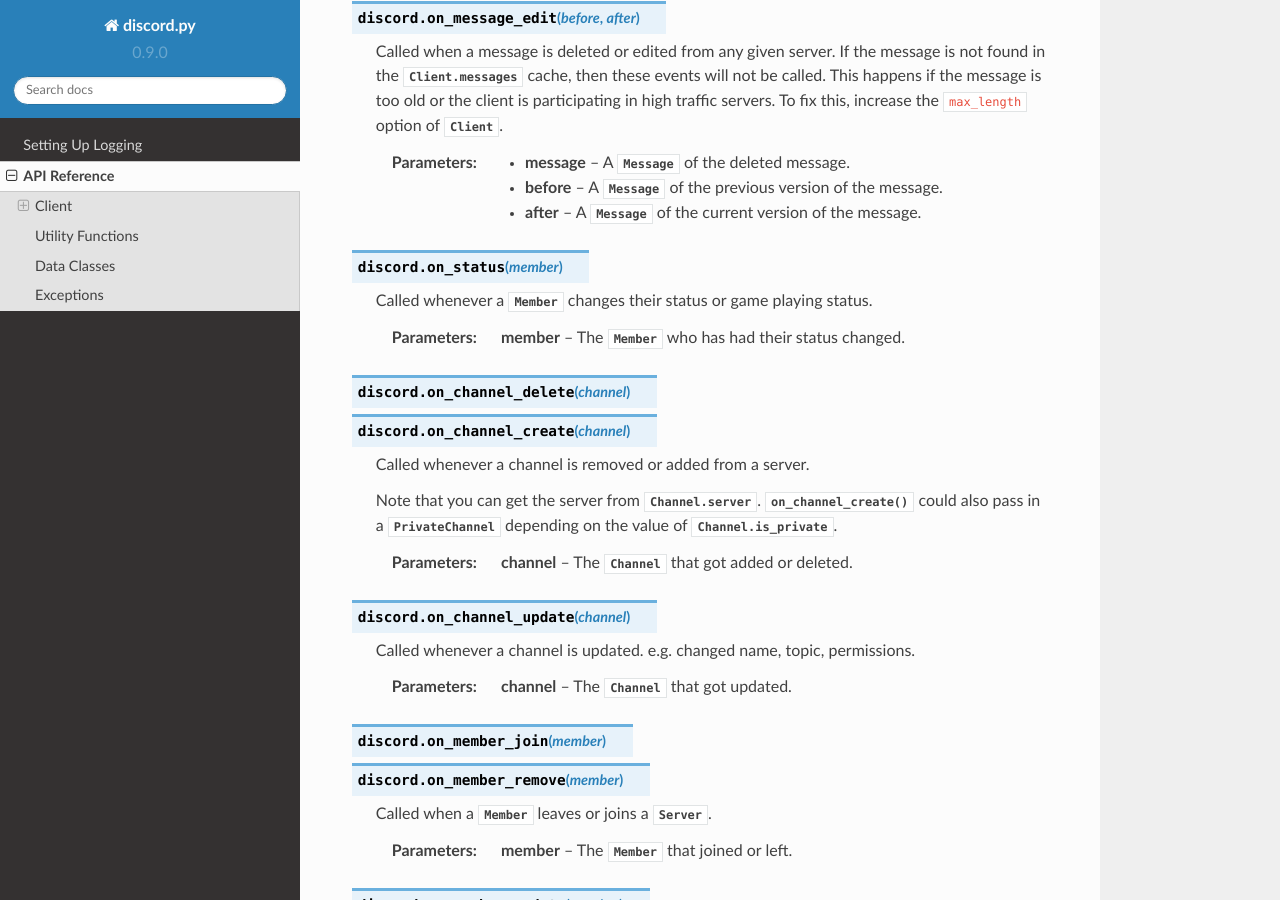
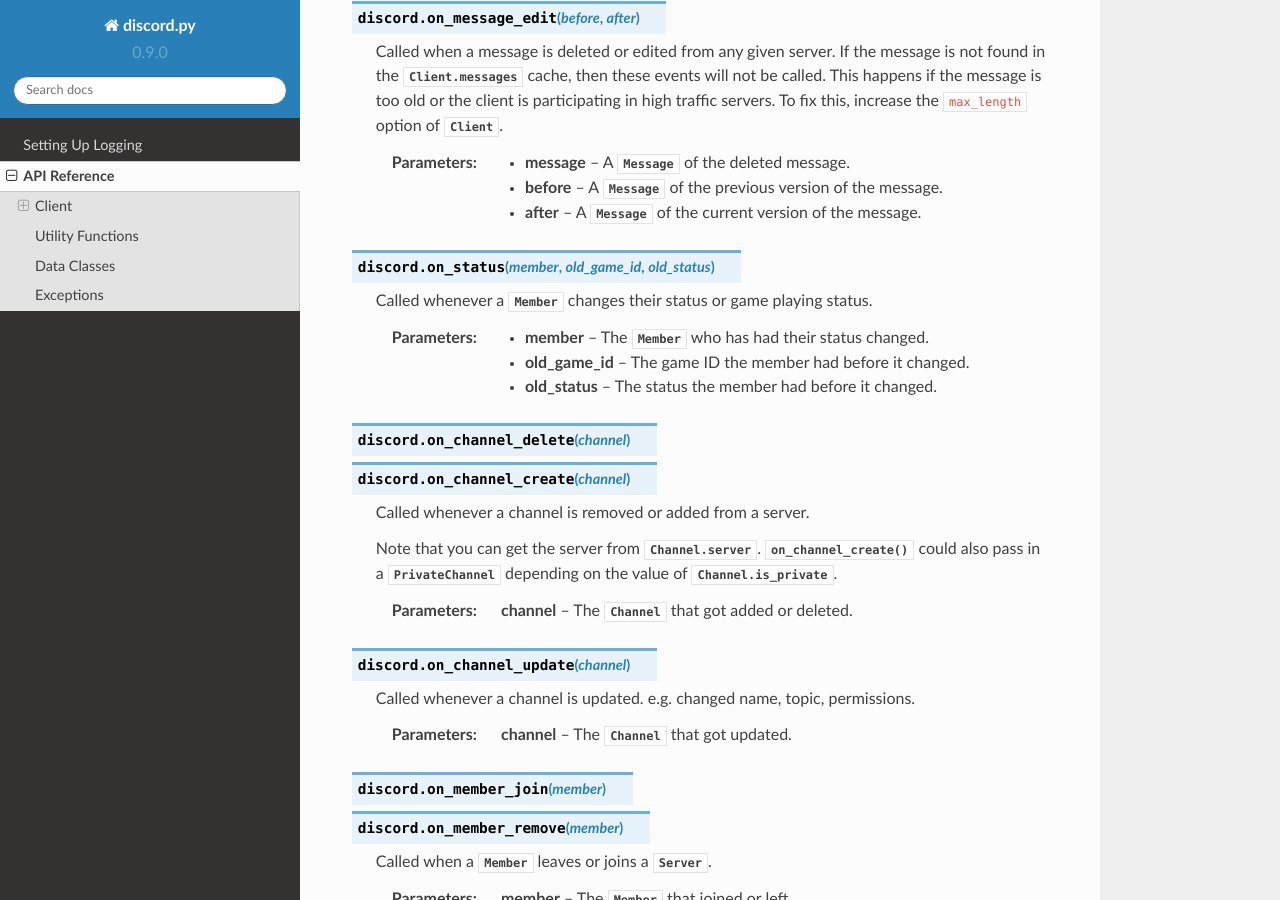
Before and after one commit to Rapptz/discord.py, a Sphinx documentation site: the page built from docs/api.rst, in a window 1280 px wide and 900 px high, scrolled down 2839 px. Built offline with Sphinx 7.4.7 and the Read the Docs theme 2.0.0, drawn with Linux system fonts in a browser that asks for light colours.

Commit message:
on_status event now has the old game ID and old status as parameters.

```diff
--- a/docs/api.rst
+++ b/docs/api.rst
@@ -152,11 +152,13 @@
     :param before: A :class:`Message` of the previous version of the message.
     :param after: A :class:`Message` of the current version of the message.
 
-.. function:: on_status(member)
+.. function:: on_status(member, old_game_id, old_status)
 
     Called whenever a :class:`Member` changes their status or game playing status.
 
     :param member: The :class:`Member` who has had their status changed.
+    :param old_game_id: The game ID the member had before it changed.
+    :param old_status: The status the member had before it changed.
 
 .. function:: on_channel_delete(channel)
               on_channel_create(channel)
```
Also changed, not shown: 1 other file.
